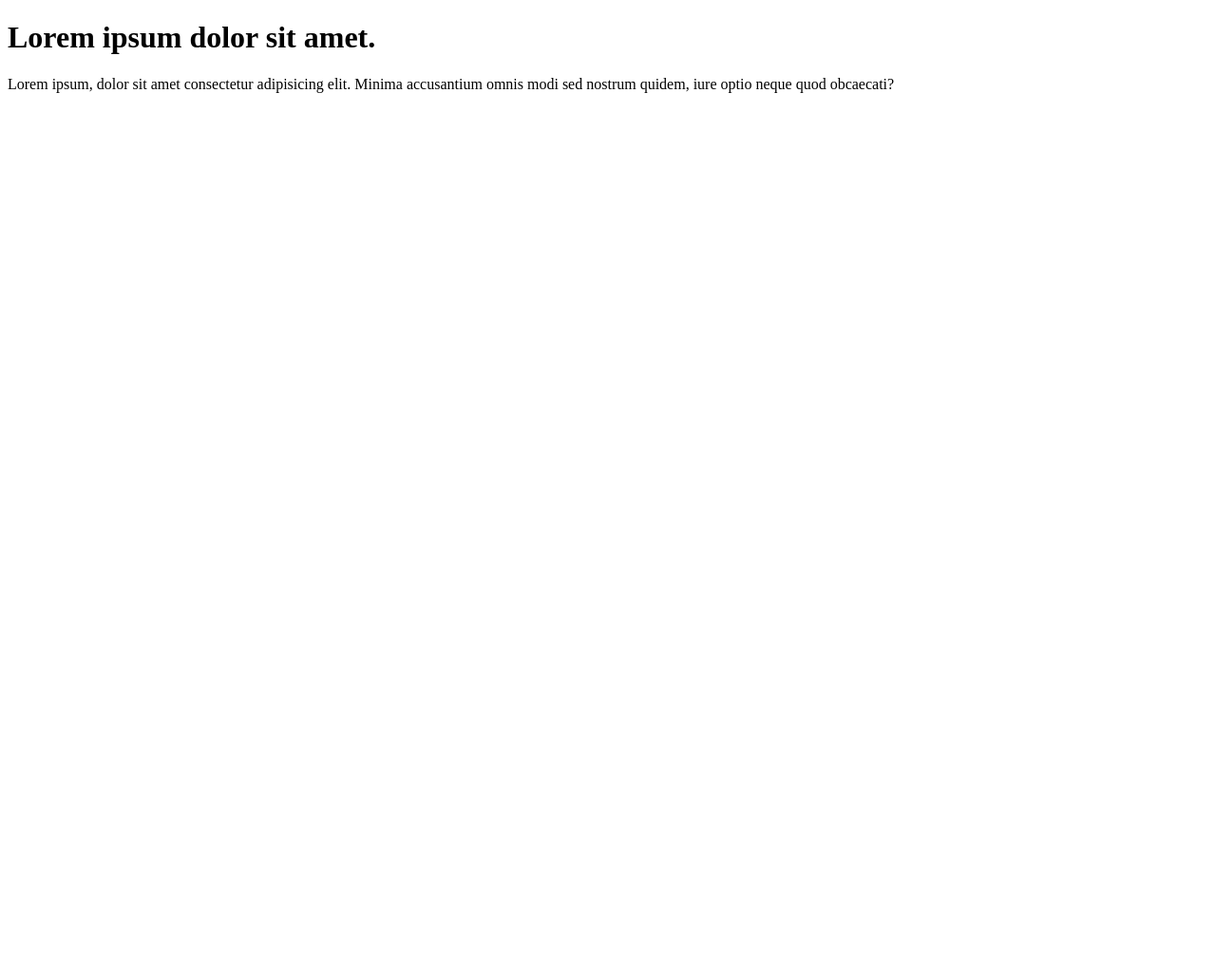
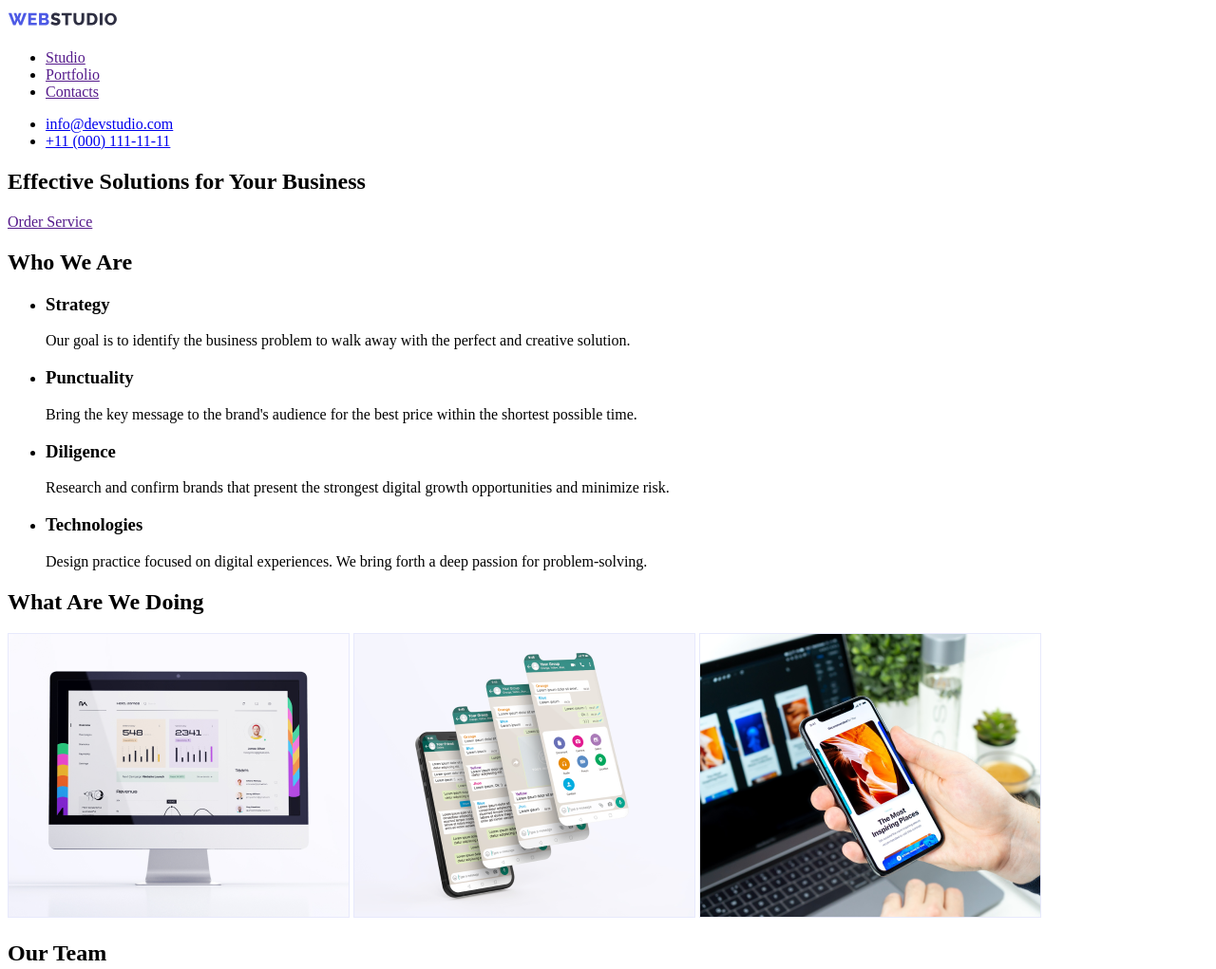
Before and after one commit to Sasha-G79/goit-markup-hw-01, a plain HTML site: page index.html in a window 1280 px wide. Shown: the top 1021 px of the page at 95% size. Before the commit the page ends 800 px from the top, so only its background shows below. Drawn offline with Linux system fonts and the light colour scheme.

Commit message:
1 attempt
All images uploaded and index done

```diff
--- a/index.html
+++ b/index.html
@@ -7,11 +7,117 @@
     <title>Document</title>
   </head>
   <body>
-    <h1>Lorem ipsum dolor sit amet.</h1>
-    <p>
-      Lorem ipsum, dolor sit amet consectetur adipisicing elit. Minima
-      accusantium omnis modi sed nostrum quidem, iure optio neque quod
-      obcaecati?
-    </p>
+    <!-- Header -->
+    <header>
+      <nav>
+        <a href="/">
+          <img src="./images/wslogo.svg" alt="web studio logo" />
+        </a>
+        <ul>
+          <li><a href="">Studio</a></li>
+          <li><a href="">Portfolio</a></li>
+          <li><a href="">Contacts</a></li>
+        </ul>
+        <ul>
+          <li><a href="mailto:info@devstudio.com">info@devstudio.com</a></li>
+          <li><a href="tel:+11(000)111-11-11">+11 (000) 111-11-11</a></li>
+        </ul>
+      </nav>
+    </header>
+    <!-- Hero -->
+
+    <main>
+      <section>
+        <h1>Effective Solutions for Your Business</h1>
+        <a href="">Order Service</a>
+      </section>
+
+      <!-- Who We Are -->
+      <section>
+        <h2>Who We Are</h2>
+        <ul>
+          <li>
+            <h3>Strategy</h3>
+            <p>
+              Our goal is to identify the business problem to walk away with the
+              perfect and creative solution.
+            </p>
+          </li>
+          <li>
+            <h3>Punctuality</h3>
+            <p>
+              Bring the key message to the brand's audience for the best price
+              within the shortest possible time.
+            </p>
+          </li>
+          <li>
+            <h3>Diligence</h3>
+            <p>
+              Research and confirm brands that present the strongest digital
+              growth opportunities and minimize risk.
+            </p>
+          </li>
+          <li>
+            <h3>Technologies</h3>
+            <p>
+              Design practice focused on digital experiences. We bring forth a
+              deep passion for problem-solving.
+            </p>
+          </li>
+        </ul>
+      </section>
+
+      <!-- What Are We Doing -->
+      <section>
+        <h2>What Are We Doing</h2>
+        <img src="./images/desktop.png" alt="desktop" width="360" />
+        <img src="./images/phoneapps.png" alt="smartphone" width="360" />
+        <img
+          src="./images/desktopandphone.png"
+          alt="both combined"
+          width="360"
+        />
+      </section>
+
+      <!-- Our Team -->
+
+      <section>
+        <h2>Our Team</h2>
+        <ul>
+          <li>
+            <img src="./images/mg.png" alt="Mark Guerrero photo" width="260" />
+            <h3>Mark Guerrero</h3>
+            <h4>Product Designer</h4>
+          </li>
+          <li>
+            <img src="./images/tf.png" alt="Tom Ford photo" width="260" />
+            <h3>Tom Ford</h3>
+            <h4>Frontend Developer</h4>
+          </li>
+          <li>
+            <img src="./images/cg.png" alt="Camila Garcia photo" width="260" />
+            <h3>Camila Garcia</h3>
+            <h4>Marketing</h4>
+          </li>
+          <li>
+            <img src="./images/dw.png" alt="Daniel Wilson photo" width="260" />
+            <h3>Daniel Wilson</h3>
+            <h4>UI Designer</h4>
+          </li>
+        </ul>
+      </section>
+    </main>
+
+    <!-- Footer -->
+
+    <footer>
+      <a href="/">
+        <img src="./images/wslogo.svg" alt="web studio logo" />
+      </a>
+      <p>
+        Increase the flow of customers and sales for your business with digital
+        marketing & growth solutions.
+      </p>
+    </footer>
   </body>
 </html>
```
Also changed, not shown: images/cg.png (added), images/desktop.png (added), images/desktopandphone.png (added), images/dw.png (added), images/mg.png (added), images/phoneapps.png (added), images/tf.png (added), images/wslogo.svg (added).
